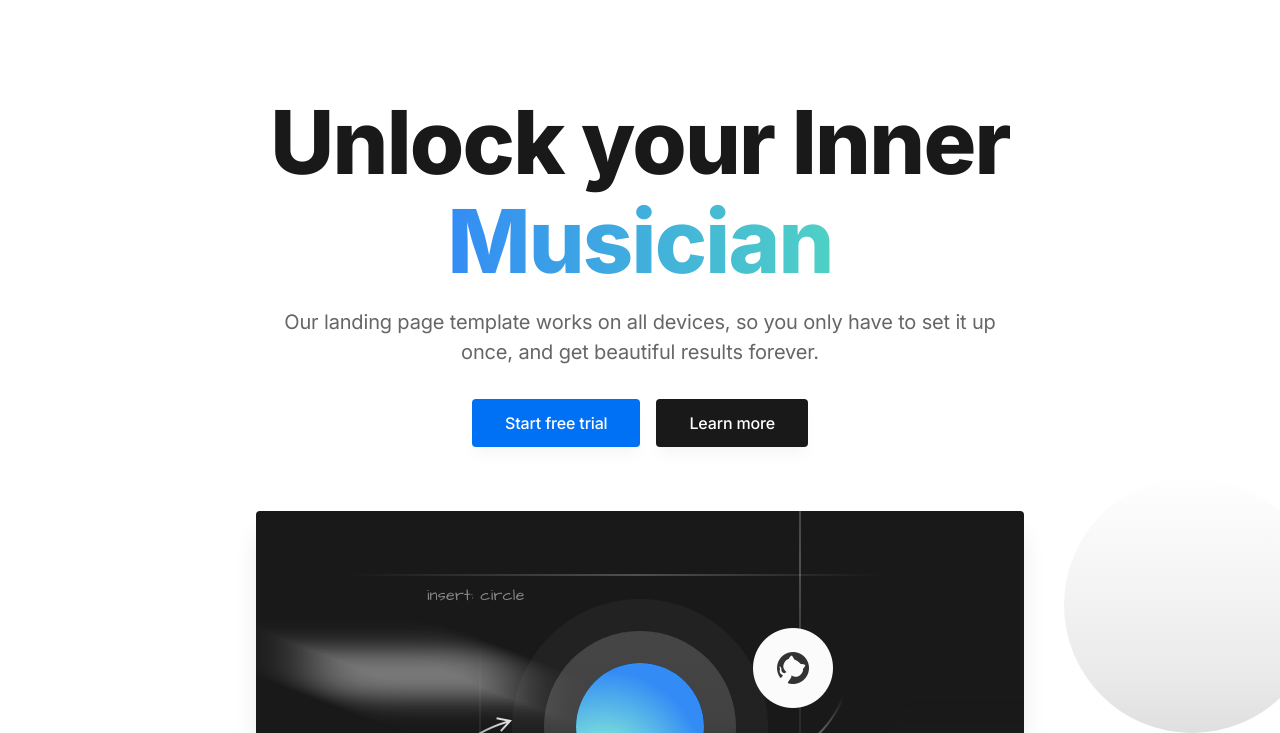
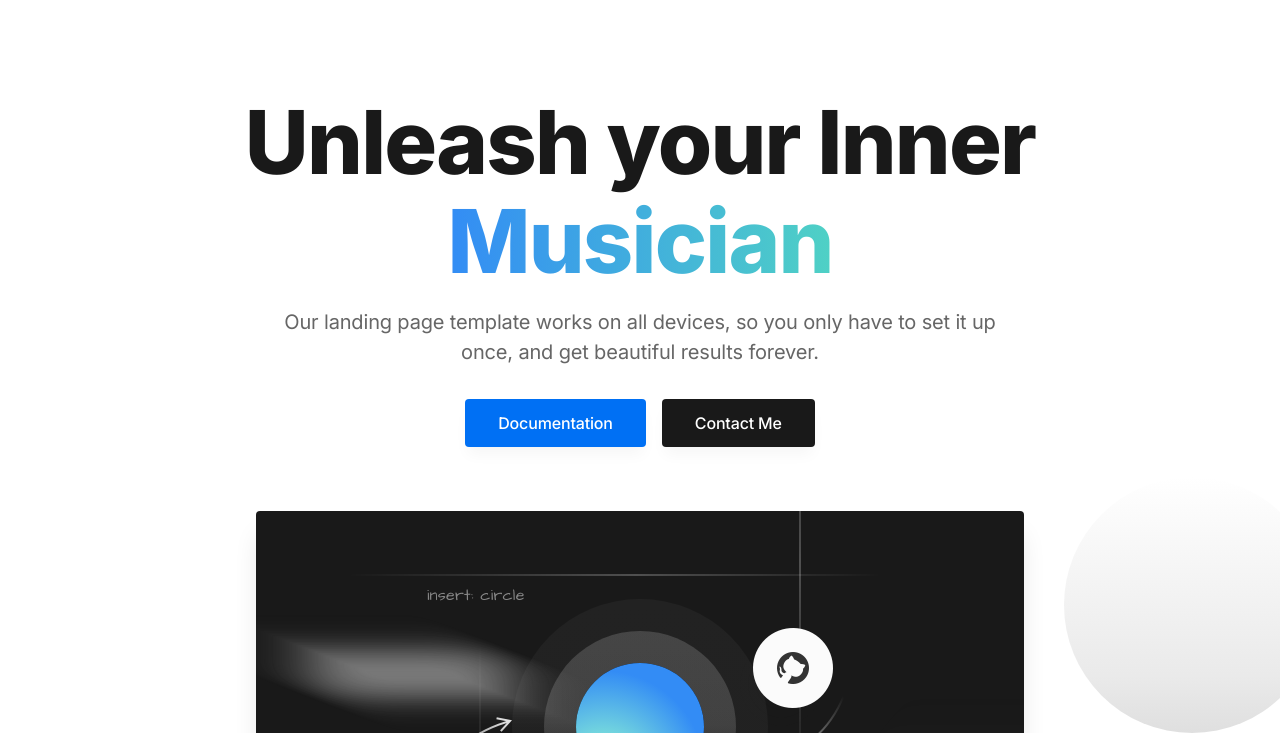
Before and after one commit to StephenKitomary/Beky, a website: page index.html in a window 1280 px wide. Shown: the part 67-800 px from the top of the page. Drawn offline with Linux system fonts and the light colour scheme.

Commit message:
Update 01- Hero section

```diff
--- a/index.html
+++ b/index.html
@@ -3,7 +3,7 @@
 
 <head>
     <meta charset="utf-8">
-    <title>Simple HTML Demo - Home</title>
+    <title>A Piano Tutor "Becky"</title>
     <meta name="viewport" content="width=device-width,initial-scale=1">
     <link href="./css/vendors/aos.css" rel="stylesheet">
     <link href="./style.css" rel="stylesheet">
@@ -240,15 +240,15 @@
 
                         <!-- Section header -->
                         <div class="text-center pb-12 md:pb-16">
-                            <h1 class="text-5xl md:text-6xl font-extrabold leading-tighter tracking-tighter mb-4" data-aos="zoom-y-out">Unlock your Inner <span class="bg-clip-text text-transparent bg-gradient-to-r from-blue-500 to-teal-400">Musician</span></h1>
+                            <h1 class="text-5xl md:text-6xl font-extrabold leading-tighter tracking-tighter mb-4" data-aos="zoom-y-out">Unleash your Inner <span class="bg-clip-text text-transparent bg-gradient-to-r from-blue-500 to-teal-400">Musician</span></h1>
                             <div class="max-w-3xl mx-auto">
                                 <p class="text-xl text-gray-600 mb-8" data-aos="zoom-y-out" data-aos-delay="150">Our landing page template works on all devices, so you only have to set it up once, and get beautiful results forever.</p>
                                 <div class="max-w-xs mx-auto sm:max-w-none sm:flex sm:justify-center" data-aos="zoom-y-out" data-aos-delay="300">
                                     <div>
-                                        <a class="btn text-white bg-blue-600 hover:bg-blue-700 w-full mb-4 sm:w-auto sm:mb-0" href="#0">Start free trial</a>
+                                        <a class="btn text-white bg-blue-600 hover:bg-blue-700 w-full mb-4 sm:w-auto sm:mb-0" href="#0">Documentation</a>
                                     </div>
                                     <div>
-                                        <a class="btn text-white bg-gray-900 hover:bg-gray-800 w-full sm:w-auto sm:ml-4" href="#0">Learn more</a>
+                                        <a class="btn text-white bg-gray-900 hover:bg-gray-800 w-full sm:w-auto sm:ml-4" href="#0">Contact Me</a>
                                     </div>
                                 </div>
                             </div>
```
